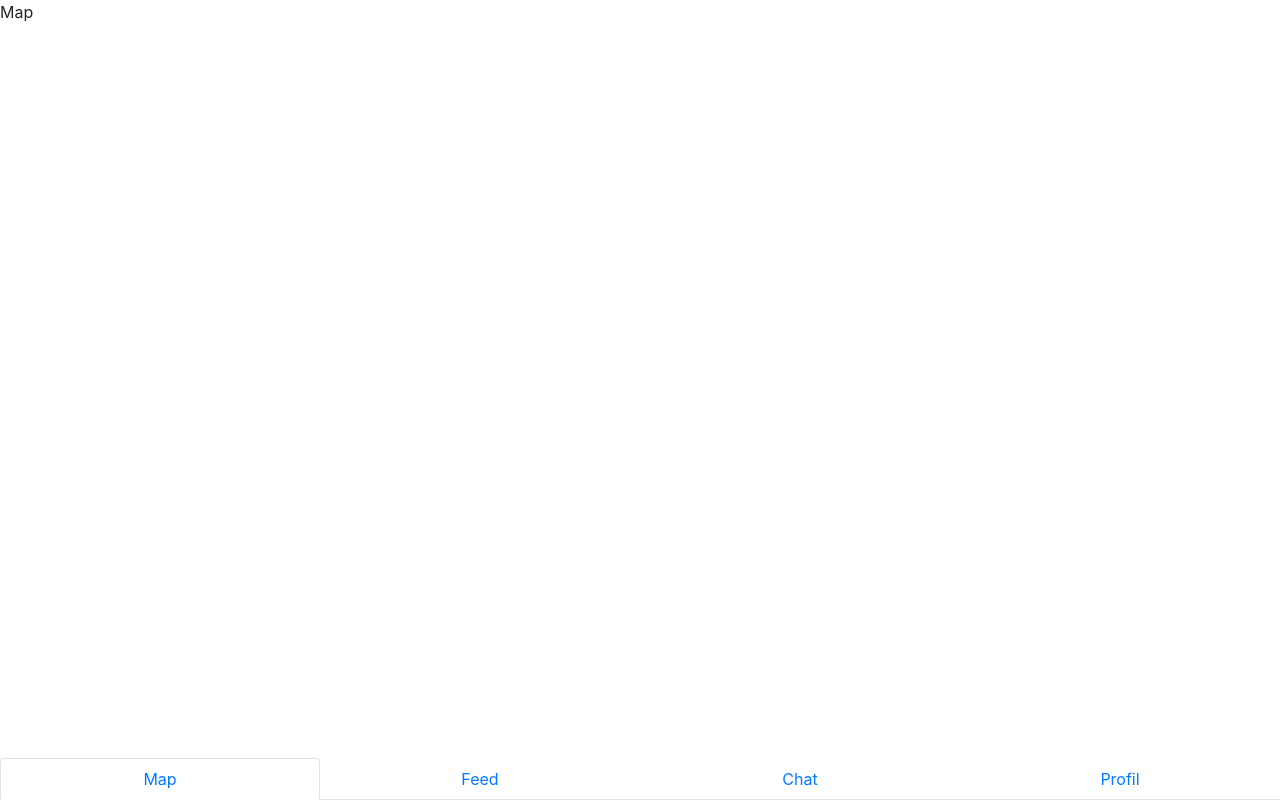
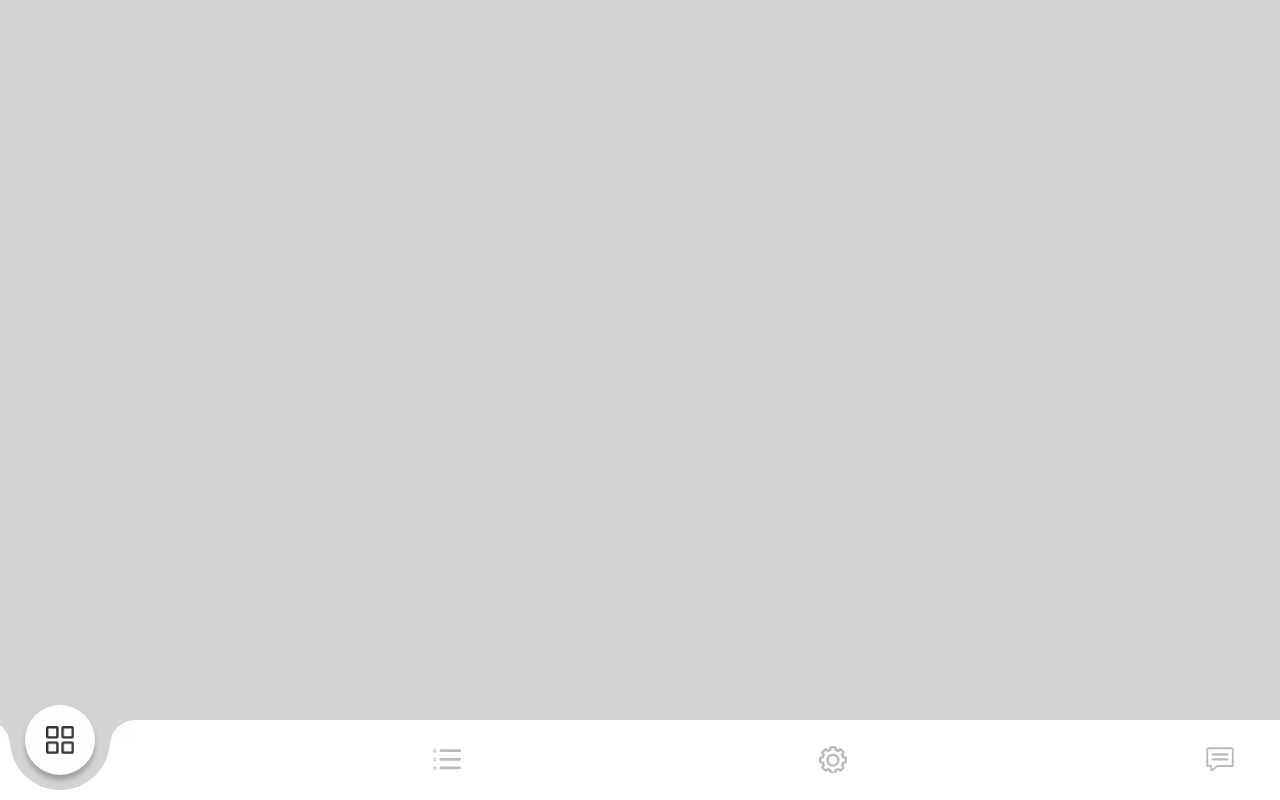
Before and after one commit to dk197/WirVsVirusFrontend, a Vue app: page / in a window 1280 px wide. Built offline with nearby package versions, Linux system fonts and the light colour scheme.

Commit message:
add tabbar

```diff
--- a/src/App.vue
+++ b/src/App.vue
@@ -1,23 +1,261 @@
 <template>
     <div id="app">
-        <div>
-            <b-nav class="bottom-nav" tabs justified>
-                <b-nav-item active><router-link to="/">Map</router-link></b-nav-item>
-                <b-nav-item><router-link to="/feed">Feed</router-link></b-nav-item>
-                <b-nav-item><router-link to="/chat">Chat</router-link></b-nav-item>
-                <b-nav-item><router-link to="/profile">Profil</router-link></b-nav-item>
+        <!-- <div>
+            <div id="background">
+                <div id="round">
+                </div>
+            </div>
+            <b-nav id="tab-bar" tabs justified>
+                <b-nav-item class="icon selected" active>
+                    <router-link to="/">
+                        <img class="icon-picture" src="https://image.flaticon.com/icons/svg/709/709579.svg" />
+                    </router-link>
+                </b-nav-item>
+                <b-nav-item class="icon">
+                    <router-link to="/feed">
+                        <img class="icon-picture" src="https://image.flaticon.com/icons/svg/709/709579.svg" />
+                    </router-link>
+                </b-nav-item>
+                <b-nav-item class="icon">
+                    <router-link to="/chat">
+                        <img class="icon-picture" src="https://image.flaticon.com/icons/svg/709/709579.svg" />
+                    </router-link>
+                </b-nav-item>
+                <b-nav-item class="icon">
+                    <router-link to="/profile">
+                        <img class="icon-picture" src="https://image.flaticon.com/icons/svg/709/709579.svg" />
+                    </router-link>
+                </b-nav-item>
             </b-nav>
         </div>
         <b-container fluid>
             <router-view />
-        </b-container>
+        </b-container> -->
+        <div class="tab-bar" ref="tabBar">
+            <div class="tab-indicator" ref="tabIndicator">
+                <div class="tab-indicator-left"></div>
+                <div class="tab-indicator-right"></div>
+            </div>
+            <a href="#" class="tab-item active" v-on:click="clickHandler">
+                <div class="tab-item-inner">
+                    <svg id="layout" data-name="Layer 1" xmlns="http://www.w3.org/2000/svg"
+                        viewBox="0 0 115.79 115.8">
+                        <rect fill="none" stroke="#000" stroke-width="10" x="5" y="5" width="42.1" height="42.1"
+                            rx="3.29" ry="3.29" />
+                        <rect fill="none" stroke="#000" stroke-width="10" x="68.71" y="5.01" width="42.09"
+                            height="42.09" rx="3.29" ry="3.29" />
+                        <rect fill="none" stroke="#000" stroke-width="10" x="5" y="68.7" width="42.1" height="42.1"
+                            rx="3.29" ry="3.29" />
+                        <rect fill="none" stroke="#000" stroke-width="10" x="68.71" y="68.71" width="42.09"
+                            height="42.09" rx="3.29" ry="3.29" />
+                    </svg>
+                </div>
+            </a>
+            <a href="#" class="tab-item" v-on:click="clickHandler">
+                <div class="tab-item-inner">
+                    <svg id="list" data-name="Capa 1" xmlns="http://www.w3.org/2000/svg" viewBox="0 0 60.02 44.9">
+                        <path fill="none" stroke="#000" stroke-width="6" stroke-linecap="round"
+                            d="M16.82 3.63h40.2" />
+                        <circle fill="none" stroke="#000" stroke-width="6" cx="3.93" cy="3.93" r=".93" />
+                        <path fill="none" stroke="#000" stroke-width="6" stroke-linecap="round"
+                            d="M16.82 22.17h40.2" />
+                        <circle fill="none" stroke="#000" stroke-width="6" cx="3.93" cy="22.47" r=".93" />
+                        <path fill="none" stroke="#000" stroke-width="6" stroke-linecap="round"
+                            d="M16.82 40.67h40.2" />
+                        <circle fill="none" stroke="#000" stroke-width="6" cx="3.93" cy="40.97" r=".93" />
+                    </svg>
+                </div>
+            </a>
+            <a href="#" class="tab-item" v-on:click="clickHandler">
+                <div class="tab-item-inner">
+                    <svg id="settings" data-name="Layer 1" xmlns="http://www.w3.org/2000/svg"
+                        viewBox="0 0 116.21 116.03">
+                        <path fill="none" stroke="#000" stroke-width="10"
+                            d="M8.75 47.05A3.71 3.71 0 0 0 5 50.8v14.62a3.71 3.71 0 0 0 3.75 3.75h6.86a41.05 41.05 0 0 0 4.66 11.15l-4.76 4.76a3.75 3.75 0 0 0 0 5.3l10.33 10.33a3.77 3.77 0 0 0 5.31 0l4.84-4.85a43.85 43.85 0 0 0 11.15 4.57v6.86a3.71 3.71 0 0 0 3.75 3.75h14.62a3.71 3.71 0 0 0 3.75-3.75v-7a43.25 43.25 0 0 0 11.06-4.57l4.94 4.94a3.75 3.75 0 0 0 5.3 0l10.33-10.33a3.75 3.75 0 0 0 0-5.3l-4.94-4.94a43.25 43.25 0 0 0 4.57-11.06h7a3.71 3.71 0 0 0 3.75-3.75V50.71a3.71 3.71 0 0 0-3.75-3.75h-7a43.25 43.25 0 0 0-4.57-11.06l4.94-4.94a3.75 3.75 0 0 0 0-5.3L90.47 15.42a3.75 3.75 0 0 0-5.3 0l-4.85 4.85a47.63 47.63 0 0 0-11.15-4.65V8.75A3.71 3.71 0 0 0 65.42 5H50.8a3.71 3.71 0 0 0-3.75 3.75v6.87a43.85 43.85 0 0 0-11.15 4.57l-4.85-4.85a3.75 3.75 0 0 0-5.3 0L15.42 25.75a3.77 3.77 0 0 0 0 5.31l4.76 4.75a40.48 40.48 0 0 0-4.67 11.24z" />
+                        <circle fill="none" stroke="#000" stroke-width="10" cx="58.01" cy="58.72" r="22.64" />
+                    </svg>
+                </div>
+            </a>
+            <a href="#" class="tab-item" ref="tabItem" v-on:click="clickHandler">
+                <div class="tab-item-inner">
+                    <svg id="message" data-name="Layer 1" xmlns="http://www.w3.org/2000/svg"
+                        viewBox="0 0 115.4 99.43">
+                        <path fill="none" stroke="#000000" stroke-width="10" stroke-linecap="round"
+                            d="M27.89 51.02h59.62M27.89 31.02h59.62" />
+                        <path fill="none" stroke="#000000" stroke-width="8"
+                            d="M15.52 92.85h12v12.25a3.72 3.72 0 0 0 2.09 3.35 3.46 3.46 0 0 0 1.63.37 4 4 0 0 0 2.27-.73l20-15.15h60.05a3.68 3.68 0 0 0 3.72-3.72V23.1a3.68 3.68 0 0 0-3.72-3.72h-98a3.68 3.68 0 0 0-3.76 3.72v66a3.73 3.73 0 0 0 3.72 3.75z"
+                            transform="translate(-6.8 -14.38)" />
+                    </svg>
+                </div>
+            </a>
+        </div>
     </div>
 </template>
+<script>
+export default {
+    methods: {
+        clickHandler(event) {
+            const tabItems = document.getElementsByClassName('tab-item')
+            const tabIndicator = this.$refs.tabIndicator;
 
+            tabItems.forEach(element => {
+                element.classList.remove('active');
+            });
+
+            event.target.classList.add('active');
+
+            const distance = Math.floor(event.target.getBoundingClientRect().left - 30);
+            tabIndicator.style.transform = 'translateX(' + distance +'px)';
+        }
+    }
+};
+</script>
 <style>
-.bottom-nav {
+#app{
+    height: 100vh;
+    width: 100vw;
+    background: lightgrey;
+}
+a {
+    color: #fff;
+    text-decoration: none;
+    border-bottom: 1px dashed #fff;
+    cursor: pointer;
+}
+
+.tab-bar {
+    background: white;
+    padding: 0 20px;
+    display: flex;
     position: fixed;
+    bottom: 0;
+    height: 10px;
+    left: 0;
+    right: 0;
+    height: 80px;
+    justify-content: space-between;
+}
+
+.tab-bar .tab-indicator {
+    position: absolute;
+    background-color: lightgrey;
+    width: 100px;
+    height: 70px;
+    border-radius: 0 0 50px 50px;
+    z-index: 1;
+    transform: translateX(-10px);
+    transition: transform 0.3s ease-out;
+}
+
+.tab-bar .tab-indicator .tab-indicator-left,
+.tab-bar .tab-indicator .tab-indicator-right {
+    background-color: lightgrey;
+    height: 25px;
+    width: 25px;
+    position: absolute;
+}
+
+.tab-bar .tab-indicator .tab-indicator-left:after,
+.tab-bar .tab-indicator .tab-indicator-right:after {
+    content: "";
     width: 100%;
-    bottom: 0;
+    height: 100%;
+    background-color: #fefcfe;
+    display: block;
+}
+
+.tab-bar .tab-indicator .tab-indicator-left {
+    left: -25px;
+}
+
+.tab-bar .tab-indicator .tab-indicator-left:after {
+    border-radius: 0 25px 0 0;
+}
+
+.tab-bar .tab-indicator .tab-indicator-right {
+    right: -25px;
+}
+
+.tab-bar .tab-indicator .tab-indicator-right:after {
+    border-radius: 25px 0 0 0;
+}
+
+.tab-bar .tab-item {
+    display: flex;
+    align-items: center;
+    justify-content: center;
+    position: relative;
+    width: 80px;
+    -webkit-tap-highlight-color: rgba(255, 255, 255, 0);
+    outline: none !important;
+    pointer-events:all;
+}
+
+.tab-bar .tab-item .tab-item-inner {
+    position: absolute;
+    display: flex;
+    height: 70px;
+    width: 70px;
+    border-radius: 50%;
+    align-items: center;
+    justify-content: center;
+    transition: transform 0.2s ease-out, box-shadow 0.2s ease-out;
+    pointer-events:none;
+}
+
+.tab-bar .tab-item .tab-item-inner svg {
+    width: 40%;
+    transition: fill 0.2s ease-out 0.2s;
+    pointer-events:none;
+}
+
+.tab-bar .tab-item .tab-item-inner svg * {
+    stroke: #bbb;
+}
+
+.tab-bar .tab-item.active .tab-item-inner {
+    transform: translateY(-20px);
+    transition-delay: 0.2s;
+    background-color: #fefcfe;
+    z-index: 2;
+    box-shadow: 0 5px 5px 0px rgba(0, 0, 0, .25);
+}
+
+.tab-bar .tab-item.active .tab-item-inner svg * {
+    stroke: #333;
+    opacity: 0;
+    animation: draw 0.8s linear forwards 0.2s;
+}
+
+.tab-item.active #layout * {
+    stroke-dasharray: 260;
+    stroke-dashoffset: 260;
+}
+
+.tab-item.active #list * {
+    stroke-dasharray: 100;
+    stroke-dashoffset: 100;
+}
+
+.tab-item.active #settings * {
+    stroke-dasharray: 415;
+    stroke-dashoffset: 415;
+}
+
+.tab-item.active #message * {
+    stroke-dasharray: 370;
+    stroke-dashoffset: 370;
+}
+
+.tab-item.active #user * {
+    stroke-dasharray: 1500;
+    stroke-dashoffset: 1500;
+}
+
+@keyframes draw {
+    to {
+        stroke-dashoffset: 0;
+        opacity: 1;
+    }
 }
 </style>
```
